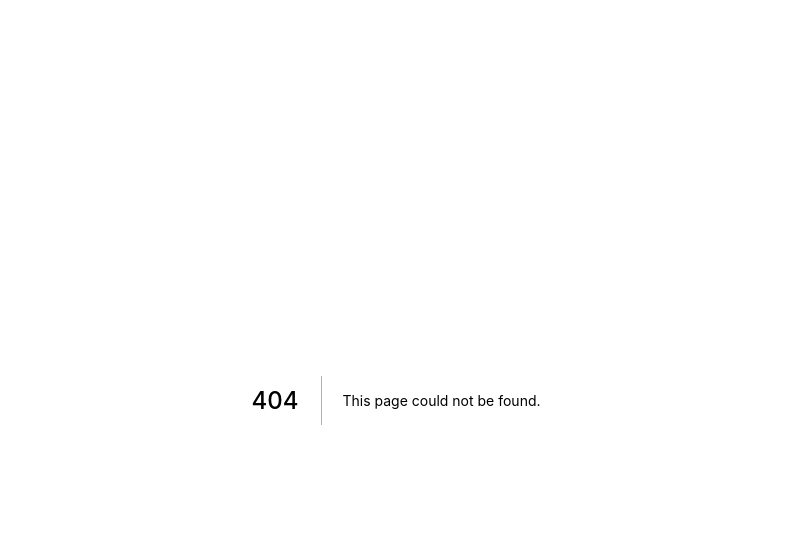
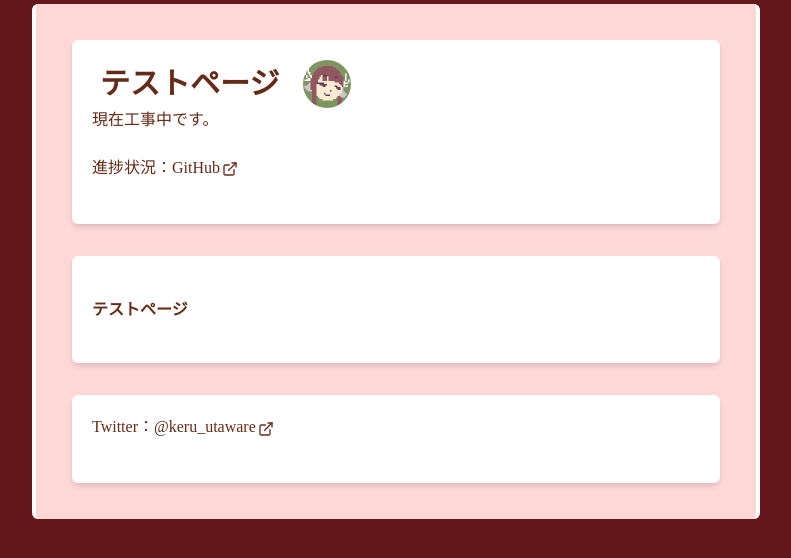
Before and after one commit to keru-u/my-site, a Next.js app: page /test in a window 1280 px wide. Before the commit this address had no page. Shown: the top 558 px of the page, without its empty margins (244-1035 px from the left). Built offline with nearby package versions, Linux system fonts and the light colour scheme; a web font is replaced by a local one.

Commit message:
テストページ追加

```diff
--- /dev/null
+++ b/src/pages/test.tsx
@@ -0,0 +1,24 @@
+import type { NextPage } from 'next'
+
+import { Box } from '@chakra-ui/react'
+
+import Layout from '../components/templates/Layout'
+import { SiteTopStatus } from '../components/organisms/SiteTopStatus'
+import { HeadingEx } from '../components/molecules/HeadingEx'
+
+const Test: NextPage = () => {
+  const title: string = 'テストページ'
+  const description: string = '現在工事中です。'
+  const src: string = '/images/avatar.png'
+
+  return (
+    <Layout title={title} description={description}>
+      <SiteTopStatus title={title} currentStatus={description} src={src} />
+      <Box m={8} bg="white" borderRadius="md" p={5} shadow="md">
+        <HeadingEx size="sm" title="テストページ" />
+      </Box>
+    </Layout>
+  )
+}
+
+export default Test
```
